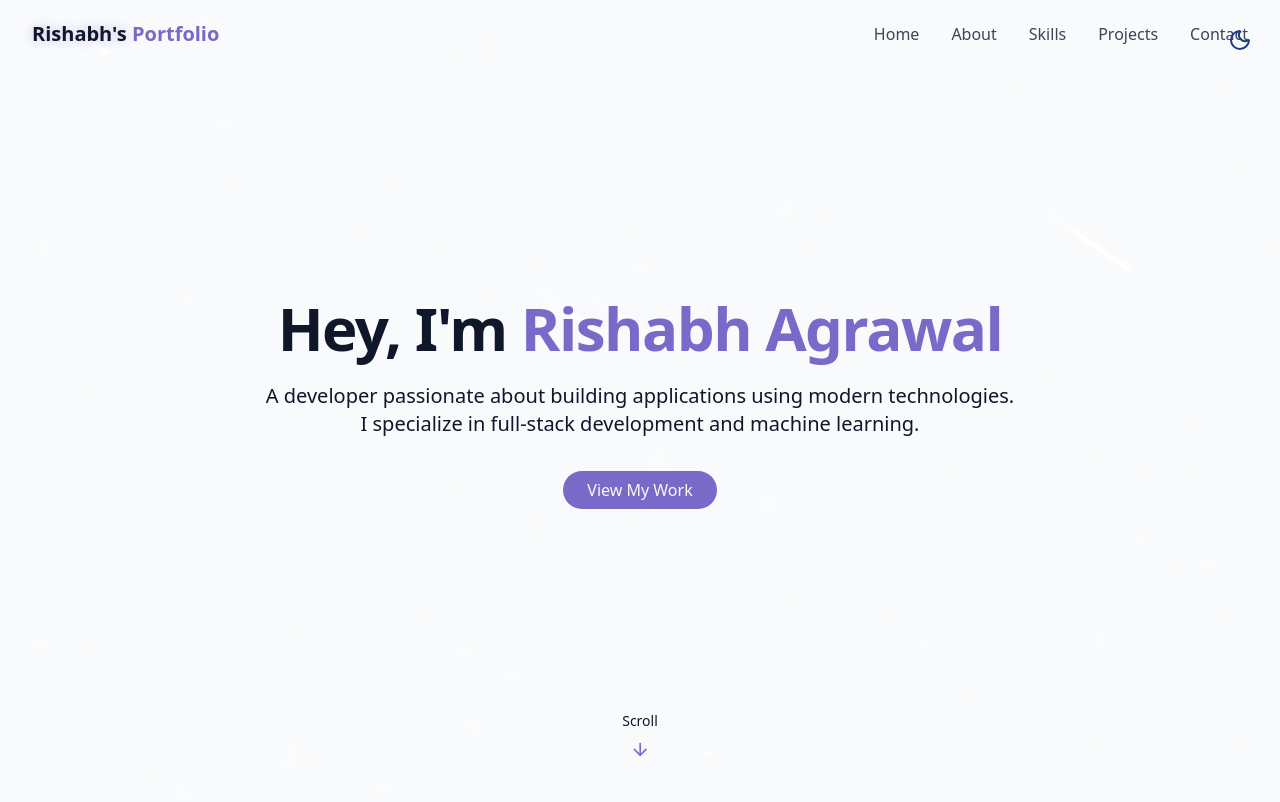
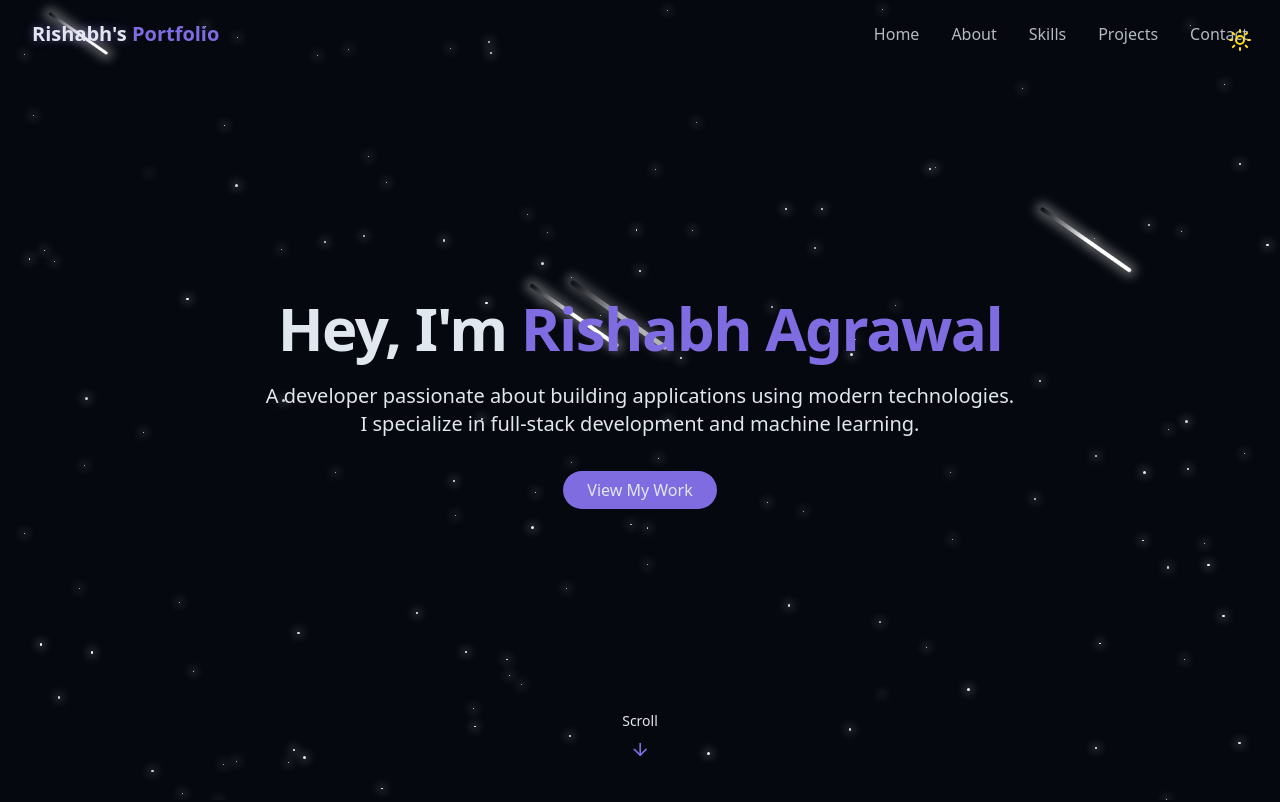
Before and after one commit to 19rishabh/my-portfolio-website, a React (Vite) app: page / in a window 1280 px wide. Shown: the top 802 px of the page. Built offline with nearby package versions, Linux system fonts and the light colour scheme.

Commit message:
refactor: set dark mode as default

```diff
--- a/src/components/ThemeToggle.jsx
+++ b/src/components/ThemeToggle.jsx
@@ -5,14 +5,16 @@
 
 const ThemeToggle = () => {
     const [ isDarkMode, setIsDarkMode  ] = useState(true);
+
     useEffect(() => {
         const storedTheme = localStorage.getItem("theme");
-        if (storedTheme === "dark") {
+        if (storedTheme === "light") {
+        setIsDarkMode(false);
+        document.documentElement.classList.remove("dark");
+        } else {
         setIsDarkMode(true);
         document.documentElement.classList.add("dark");
-        } else {
-        localStorage.setItem("theme", "light");
-        setIsDarkMode(false);
+        localStorage.setItem("theme", "dark");
         }
     }, []);
 
```
